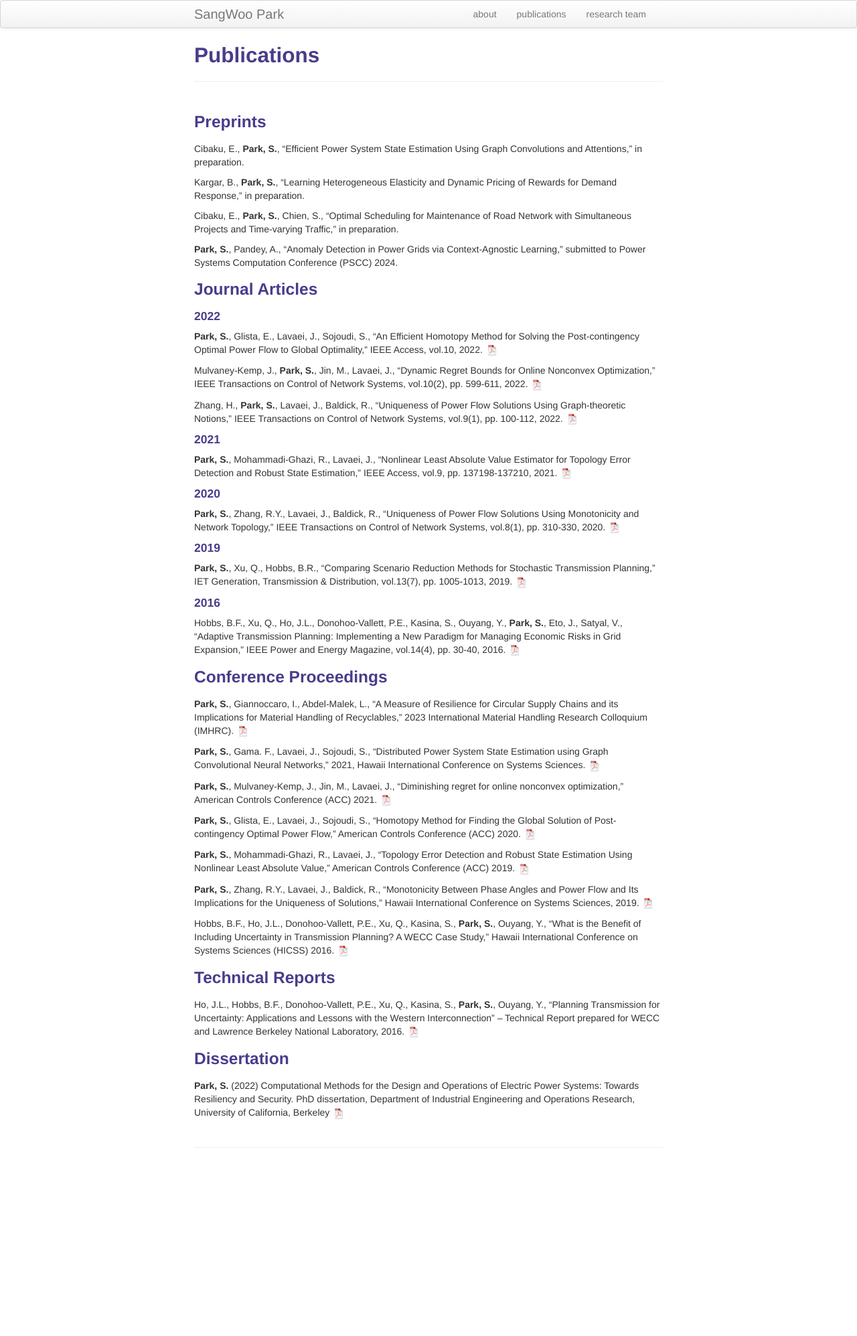
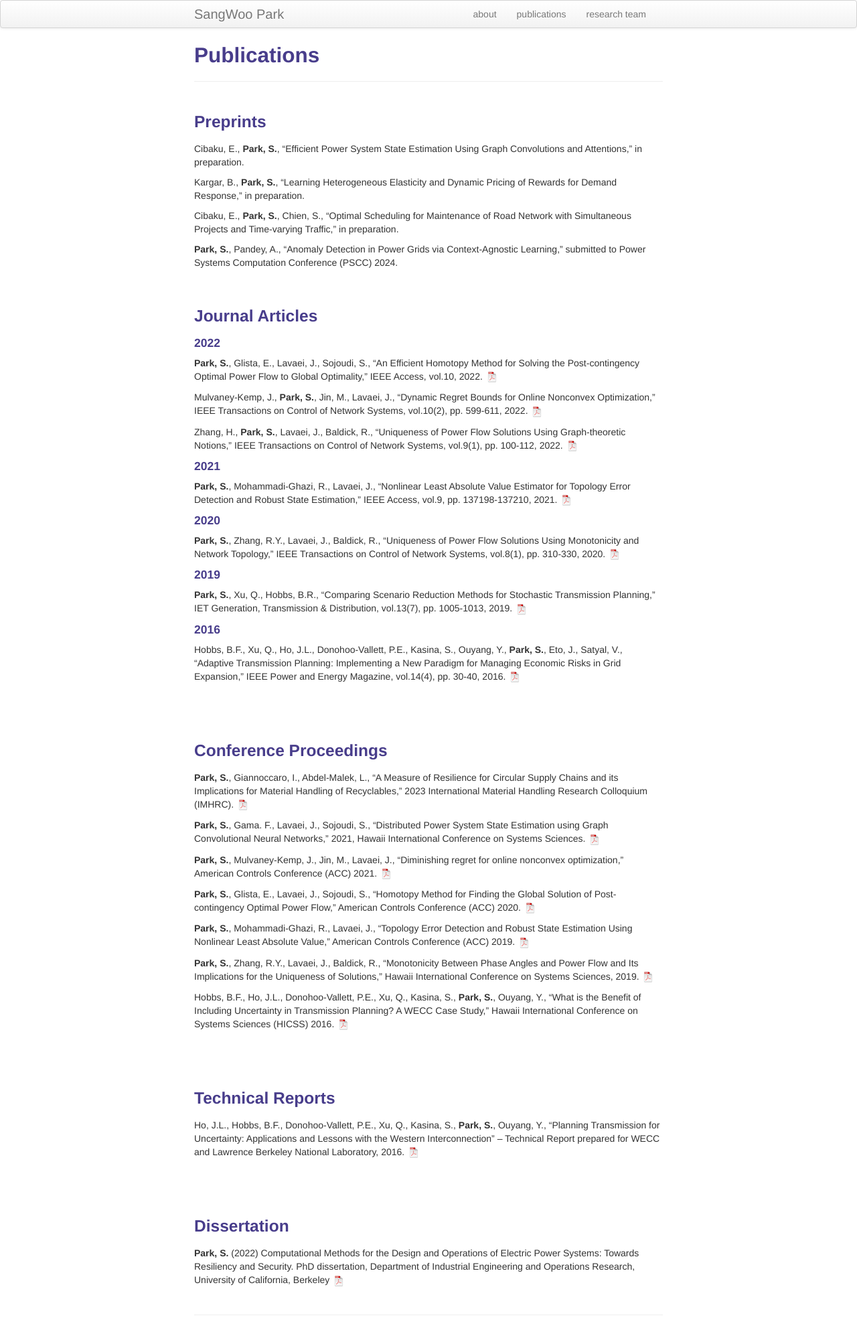
Before and after one commit to sangwoopark-njit/sangwoopark-njit.github.io, a Jekyll site: the page built from pubs.md, in a window 1280 px wide. Shown: the whole page at 67% size. Built offline with Jekyll 4.4.1, drawn with Linux system fonts in a browser that asks for light colours; before the commit the page ends 1745 px from its top, so only the background shows below that.

Commit message:
Update pubs.md

```diff
--- a/pubs.md
+++ b/pubs.md
@@ -36,7 +36,7 @@ Kargar, B., **Park, S.**, “Learning Heterogeneous Elasticity and Dynamic Prici
 Cibaku, E., **Park, S.**, Chien, S., “Optimal Scheduling for Maintenance of Road Network with Simultaneous Projects and Time-varying Traffic,” in preparation.
 
 **Park, S.**, Pandey, A., “Anomaly Detection in Power Grids via Context-Agnostic Learning,” submitted to Power Systems Computation Conference (PSCC) 2024. <br>
-
+<br><br>
 
 ### <a name="articles"></a>Journal Articles
 
@@ -74,6 +74,8 @@ Hobbs, B.F., Xu, Q., Ho, J.L., Donohoo-Vallett, P.E., Kasina, S., Ouyang, Y., **
 IEEE Power and Energy Magazine, vol.14(4), pp. 30-40, 2016.
 [![pdf](icons16/pdf-icon.png)](https://ieeexplore.ieee.org/abstract/document/7491446)
 
+<br><br><br>
+
 ### <a name="conference"></a>Conference Proceedings
 **Park, S.**, Giannoccaro, I., Abdel-Malek, L., “A Measure of Resilience for Circular Supply Chains and its Implications for Material Handling of Recyclables,” 2023 International Material Handling Research Colloquium (IMHRC).
 [![pdf](icons16/pdf-icon.png)](https://digitalcommons.georgiasouthern.edu/pmhr_2023/6/)
@@ -96,6 +98,8 @@ IEEE Power and Energy Magazine, vol.14(4), pp. 30-40, 2016.
 Hobbs, B.F., Ho, J.L., Donohoo-Vallett, P.E., Xu, Q., Kasina, S., **Park, S.**, Ouyang, Y., “What is the Benefit of Including Uncertainty in Transmission Planning? A WECC Case Study,” Hawaii International Conference on Systems Sciences (HICSS) 2016.
 [![pdf](icons16/pdf-icon.png)](https://ieeexplore.ieee.org/abstract/document/7427478)
 
+<br><br><br>
+
 ### <a name="techreports"></a>Technical Reports
 
 Ho, J.L., Hobbs, B.F., Donohoo-Vallett, P.E., Xu, Q., Kasina, S., **Park, S.**, Ouyang, Y.,
@@ -103,6 +107,7 @@ Ho, J.L., Hobbs, B.F., Donohoo-Vallett, P.E., Xu, Q., Kasina, S., **Park, S.**,
 – Technical Report prepared for WECC and Lawrence Berkeley National Laboratory, 2016.
 [![pdf](icons16/pdf-icon.png)]({{ BASE_PATH }}/Planning-for-Uncertainty-Final-Report.pdf)<br/>
 
+<br><br><br>
 
 ### <a name="thesis"></a>Dissertation
 
```
